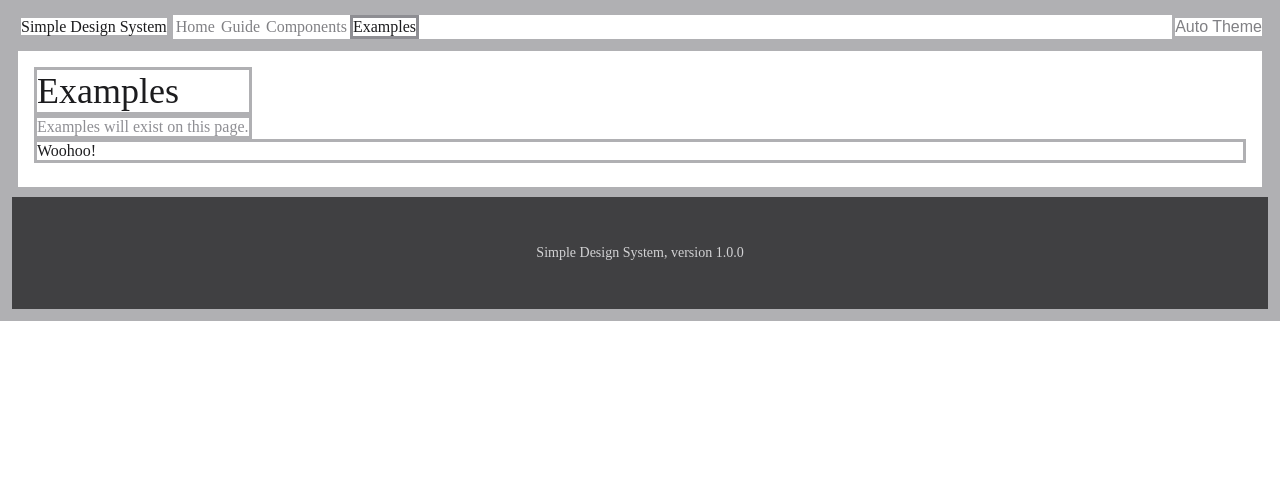
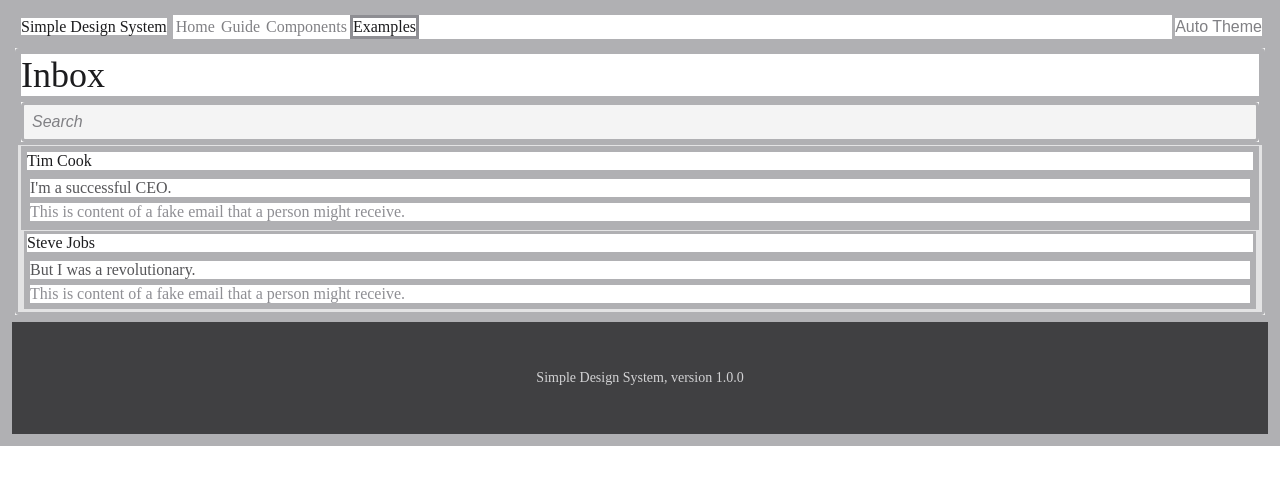
Before and after one commit to jshimkoski/simple-design-system, a Vue app: page /examples in a window 1280 px wide. Shown: the top 484 px of the page. Built offline with nearby package versions, Linux system fonts and the light colour scheme; what tailwind-css-variables would draw is missing.

Commit message:
add apple mail example

```diff
--- a/src/views/Examples.vue
+++ b/src/views/Examples.vue
@@ -1,10 +1,36 @@
 <template>
   <sds-container class="guide">
-    <sds-card class="p-4 pb-6">
-      <h2 slot="title" class="text-4xl">{{ $route.name }}</h2>
-      <p slot="subtitle">Examples will exist on this page.</p>
-      <sds-container slot="content">
-        Woohoo!
+    <sds-card class="rounded">
+      <h2 slot="title" class="text-4xl font-medium">Inbox</h2>
+      <div slot="subtitle">
+        <input
+          type="text"
+          placeholder="Search"
+          class="bg-gray-100 placeholder-gray-600 focus:outline-none text-fgcolor rounded w-full p-2"
+        />
+      </div>
+      <sds-container
+        slot="content"
+        class="p-0 border-t border-gray-200 divide-y divide-gray-200"
+      >
+        <sds-card>
+          <h3 slot="title">Tim Cook</h3>
+          <div slot="subtitle">
+            <h4 class="text-gray-700">I'm a successful CEO.</h4>
+            <p>
+              This is content of a fake email that a person might receive.
+            </p>
+          </div>
+        </sds-card>
+        <sds-card>
+          <h3 slot="title">Steve Jobs</h3>
+          <div slot="subtitle">
+            <h4 class="text-gray-700">But I was a revolutionary.</h4>
+            <p>
+              This is content of a fake email that a person might receive.
+            </p>
+          </div>
+        </sds-card>
       </sds-container>
     </sds-card>
   </sds-container>
--- a/src/wc/components/card/index.js
+++ b/src/wc/components/card/index.js
@@ -28,6 +28,11 @@ template.innerHTML = `
       padding: var(--p-3) var(--p-4);
     }
 
+    .header-inner {
+      align-self: center;
+      flex-grow: 1;
+    }
+
     :host([type=simple]),
     :host([type=raised]) {
       border: var(--border) solid var(--color-gray-300) !important;
@@ -56,7 +61,7 @@ template.innerHTML = `
     }
   </style>
   <header part="header">
-    <div>
+    <div class="header-inner" part="header-inner">
       <slot name="title"></slot>
       <slot name="subtitle"></slot>
     </div>
```
